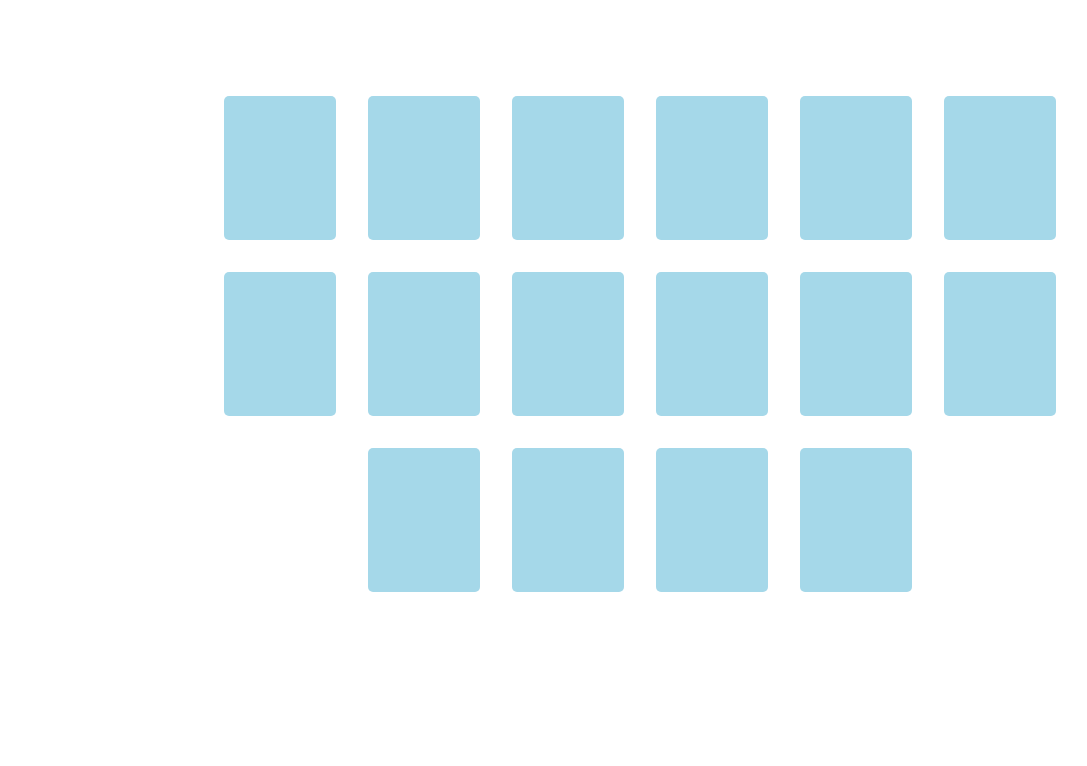
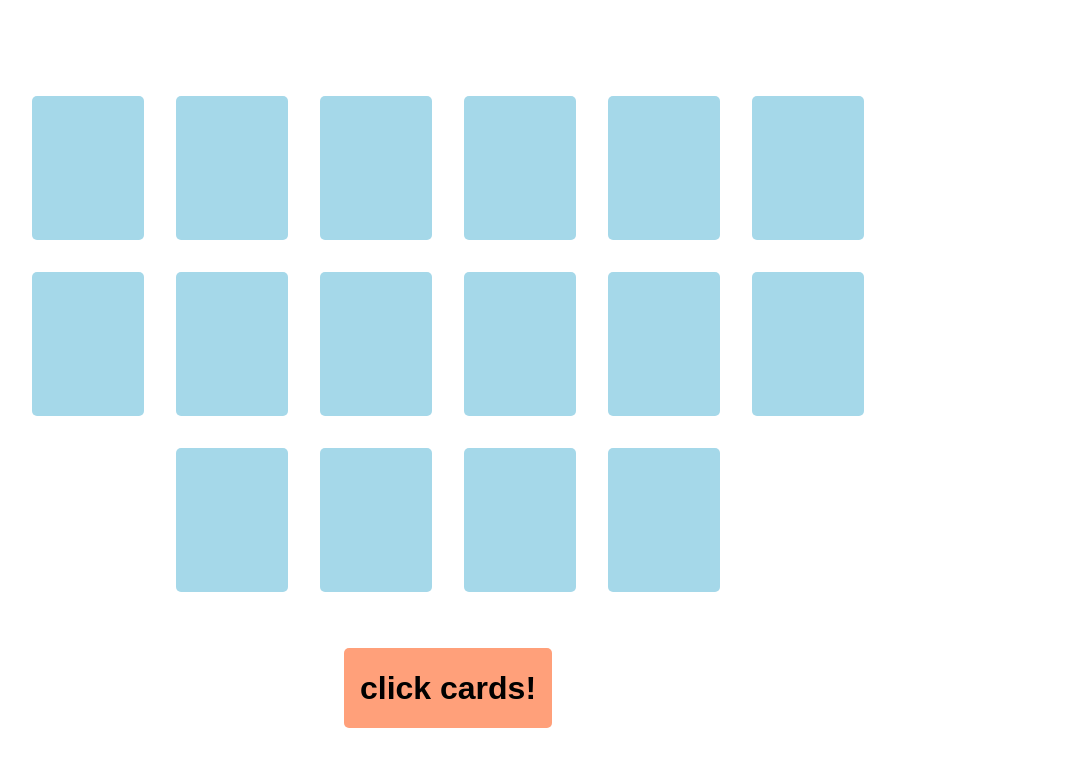
Before and after one commit to ctgrahame/card-game, a React app: page / in a window 1280 px wide. Shown: the whole page, without its empty margins (0-1087 px from the left). Built offline with nearby package versions, Linux system fonts and the light colour scheme.

Commit message:
added start button

```diff
--- a/src/Component/Game.js
+++ b/src/Component/Game.js
@@ -12,11 +12,13 @@ class Game extends React.Component {
             openedCards: Array(16).fill(false),
             cardClicked: [],
             prevCard: -1,
-            prevCardId: -1
+            prevCardId: -1,
+            button: 'click cards!'
         }
 
         this.handleClick = this.handleClick.bind(this);
         this.generateContents = this.generateContents.bind(this);
+        this.startGame = this.startGame.bind(this);
 
     }
 
@@ -106,6 +108,30 @@ class Game extends React.Component {
             });
 
         }
+
+        if(openedCardsArr.every( item => item === true)){
+            this.setState({
+                button: 'Congratulations!'
+            })
+        }
+    }
+
+    startGame(){
+
+        const cards = document.querySelectorAll('.card');
+        cards.forEach( card => {
+                card.style.backgroundColor = 'hsl(195, 61%, 78%)';
+                card.innerText = '';
+        })
+
+        this.setState({
+            contents: this.generateContents(8),
+            openedCards: Array(16).fill(false),
+            cardClicked: [],
+            prevCard: -1,
+            prevCardId: -1,
+            button: "click cards!"
+        })
     }
 
     render(){
@@ -113,6 +139,9 @@ class Game extends React.Component {
         return(
             <div className='game'>
                 <Board contents={this.state.contents} onClick={this.handleClick} openedCards={this.state.openedCards} cardId={this.state.prevCardId} />
+                <div className='start'>
+                    <button className='startBtn' onClick={this.startGame}>{this.state.button}</button>
+                </div>
             </div>
 
         )
--- a/src/css/main.css
+++ b/src/css/main.css
@@ -1,9 +1,14 @@
+.game {
+    width: 70%;
+    flex-direction: column;
+}
+
 .card-wrap {
-    width: 70%;
+    /* width: 70%; */
     display: flex;
     justify-content: center;
     align-items: center;
-    margin: 5rem auto;
+    margin: 5rem auto 2.5rem auto;
     flex-flow: row wrap;
 }
 
@@ -18,3 +23,21 @@
     margin: 1rem;
     border: none;
 }
+
+.start {
+    display: flex;
+    justify-content: center;
+    align-items: center;
+}
+
+.startBtn {
+
+    padding: 1rem;
+    height: 5rem;
+    border: none;
+    font-size: 2rem;
+    font-weight: 600;
+    border-radius: 5px;
+    background-color: lightsalmon;
+
+}
```
